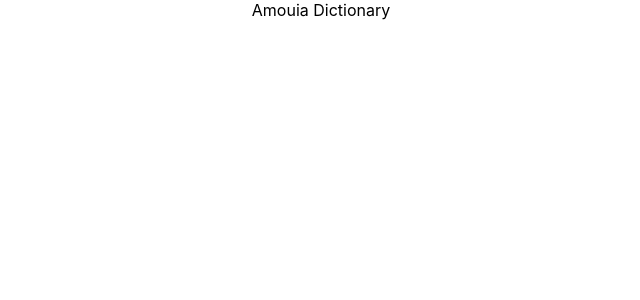
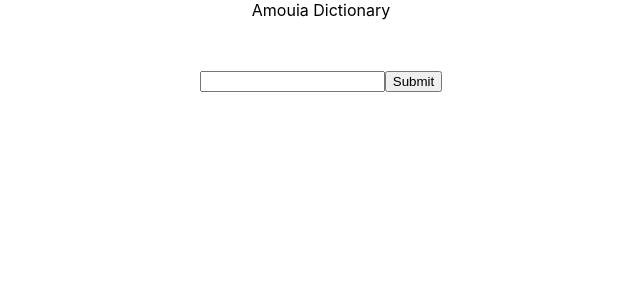
Before and after one commit to Moyauxd/amouia-dictionary, a React (Create React App) app: page / in a window 1280 px wide. Shown: the top 300 px of the page, without its empty margins (319-959 px from the left). Built offline with nearby package versions, Linux system fonts and the light colour scheme.

Commit message:
created Search Engine

```diff
--- a/package.json
+++ b/package.json
@@ -6,6 +6,7 @@
     "@testing-library/jest-dom": "^5.16.4",
     "@testing-library/react": "^13.1.1",
     "@testing-library/user-event": "^13.5.0",
+    "boostrap": "^2.0.0",
     "react": "^18.0.0",
     "react-dom": "^18.0.0",
     "react-scripts": "5.0.1",
--- a/src/App.js
+++ b/src/App.js
@@ -1,7 +1,13 @@
 import "./App.css";
+import Search from "./Search.js";
 
 function App() {
-  return <div className="App">Amouia Dictionary</div>;
+  return (
+    <div>
+      <div className="App">Amouia Dictionary</div>
+      <Search />
+    </div>
+  );
 }
 
 export default App;
--- /dev/null
+++ b/src/Search.css
@@ -0,0 +1,4 @@
+.DicSearch {
+  text-align: center;
+  padding: 50px 20px;
+}
--- /dev/null
+++ b/src/Search.js
@@ -0,0 +1,23 @@
+import React, { useState } from "react";
+import "./Search.css";
+
+export default function Search() {
+  let [word, SetWord] = useState("");
+  function Submit(event) {
+    event.preventDefault();
+  }
+
+  function ShowWord(event) {
+    SetWord(event.target.value);
+  }
+
+  return (
+    <div>
+      <form className="DicSearch" onSubmit={Submit}>
+        <input type="search" onChange={ShowWord} />
+        <input type="submit" />
+      </form>
+      <h1>{word}</h1>
+    </div>
+  );
+}
```
Also changed, not shown: 1 other file (tests, documents, lock files or other folders).
